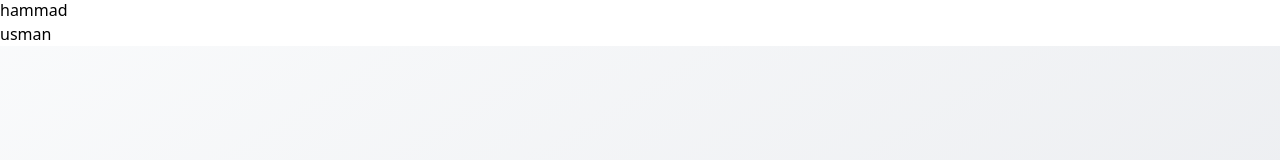
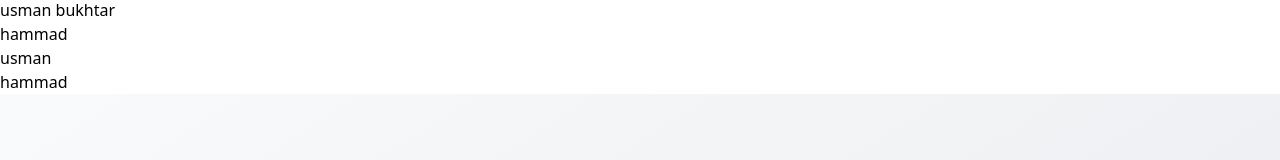
Before and after one commit to Sameerraza7760/todoAppDocker, a Next.js app: page / in a window 1280 px wide. Shown: the part 122-282 px from the top of the page. Built offline with nearby package versions, Linux system fonts and the light colour scheme; no server answers; the database is empty.

Commit message:
add duplicate 'usman' and 'hammad' entries to homepage

```diff
--- a/src/app/page.tsx
+++ b/src/app/page.tsx
@@ -5,12 +5,13 @@ export default function Home() {
     <>
       <h1>sameer</h1>
       <h1>uzairi</h1>
-    <h1>ahsan</h1>
+      <h1>ahsan</h1>X
       <h1>usman</h1>
       <h1>usman bukhtar</h1>
       <h1>hammad</h1>
       <h1>usman</h1>
-    <TodoApp/>
+        <h1>hammad</h1>
+      <TodoApp />
     </>
   );
 }
```
Lines whose indentation alone changed are shown as unchanged.
